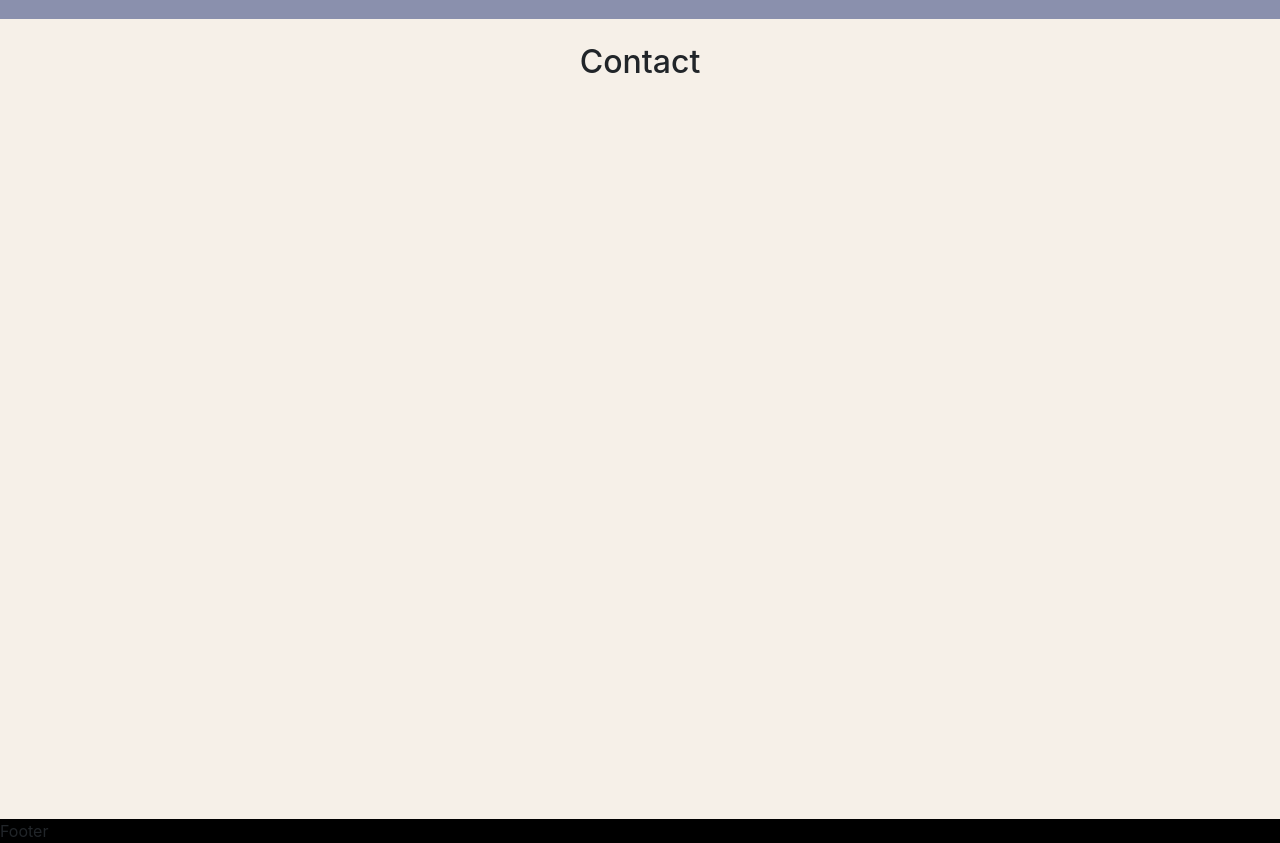
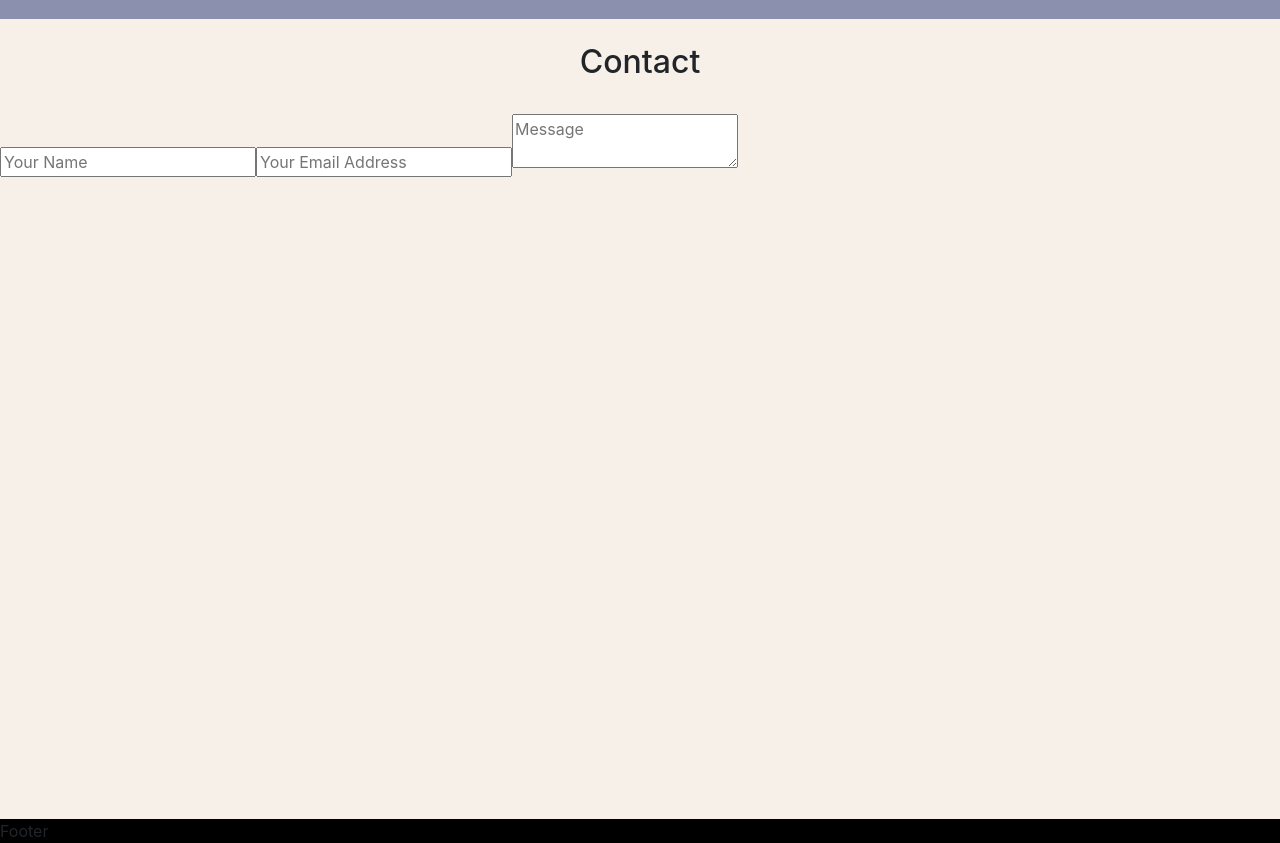
Before and after one commit to dvadz/portfolio, a React (Create React App) app: page / in a window 1280 px wide. Shown: the part 1771-2614 px from the top of the page. Built offline with nearby package versions, Linux system fonts and the light colour scheme.

Commit message:
added a form for composing a message

```diff
--- a/src/components/Contact.js
+++ b/src/components/Contact.js
@@ -5,7 +5,14 @@ const Contact = () => {
   return (
     <div id='contact' className='contact'>
       <h2 className='p-4 text-center'>Contact</h2>
-      <div className='email'></div>
+
+      <div className='email'>
+        <form>
+          <input placeholder='Your Name' required></input>
+          <input placeholder='Your Email Address' required></input>
+          <textarea required placeholder='Message'></textarea>
+        </form>
+      </div>
     </div>
   );
 };
```
